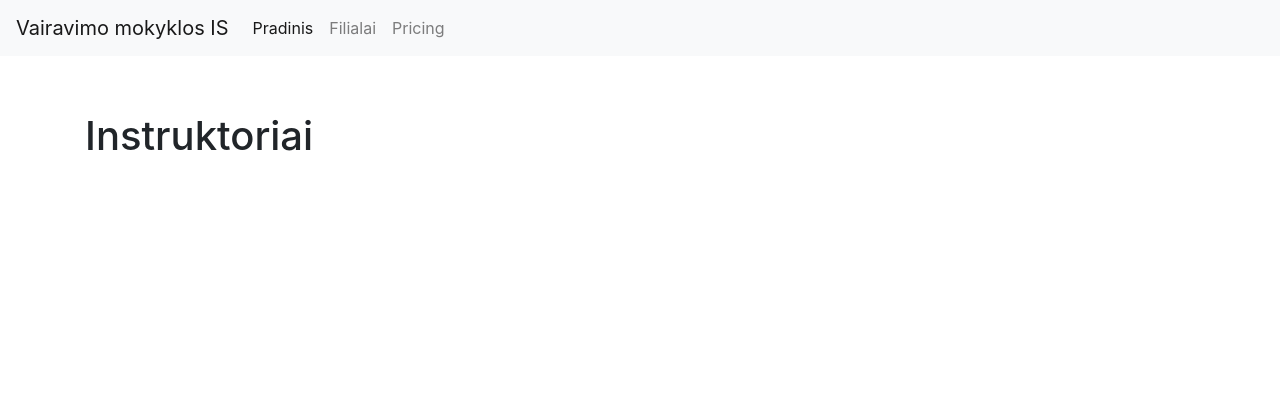
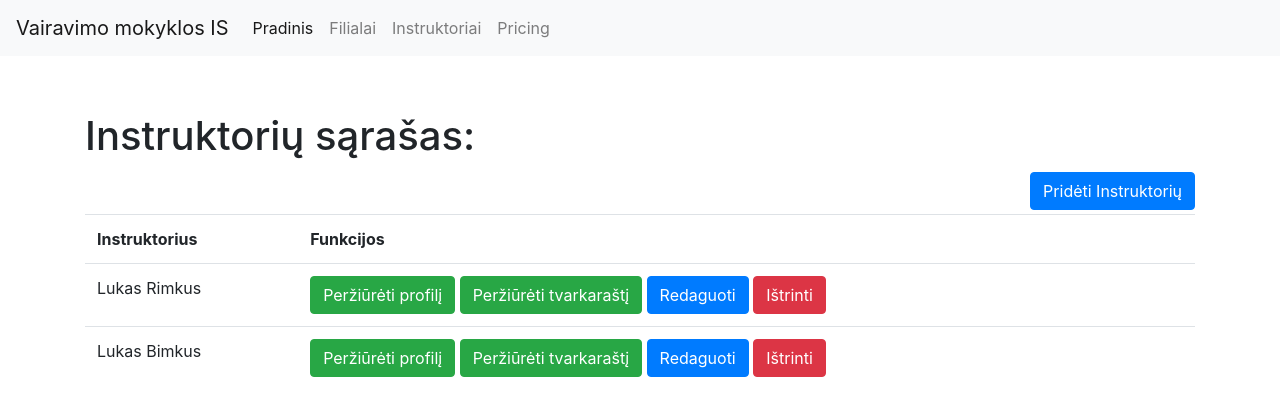
Before and after one commit to LukasKez/Vairavimo_Mokyklos_IS, a Symfony app: template templates/instruktoriai/instruktoriai.html.twig in a window 1280 px wide. Shown: the top 416 px of the page. Run offline with Twig, Linux system fonts and the light colour scheme; the template is opened without the code that fills it, so the values that code supplies are empty; some libraries are stand-ins or nearby versions.

Commit message:
Added Instruktoriai GUI

```diff
--- a/composer.json
+++ b/composer.json
@@ -23,6 +23,7 @@
         "symfony/swiftmailer-bundle": "^3.1",
         "symfony/translation": "4.3.*",
         "symfony/twig-bundle": "4.3.*",
+        "symfony/twig-pack": "^1.0",
         "symfony/validator": "4.3.*",
         "symfony/web-link": "4.3.*",
         "symfony/yaml": "4.3.*"
--- a/config/bundles.php
+++ b/config/bundles.php
@@ -14,4 +14,5 @@ return [
     Symfony\Bundle\DebugBundle\DebugBundle::class => ['dev' => true, 'test' => true],
     Symfony\Bundle\MakerBundle\MakerBundle::class => ['dev' => true],
     Symfony\Bundle\WebServerBundle\WebServerBundle::class => ['dev' => true],
+    Twig\Extra\TwigExtraBundle\TwigExtraBundle::class => ['all' => true],
 ];
--- a/templates/base.html.twig
+++ b/templates/base.html.twig
@@ -19,6 +19,7 @@
                 <div class="navbar-nav">
                     <a class="nav-item nav-link active" href="{{ path('app_index') }}">Pradinis <span class="sr-only">(current)</span></a>
                     <a class="nav-item nav-link" href="{{ path('app_filialai') }}">Filialai</a>
+                    <a class="nav-item nav-link" href="{{ path('app_instruktoriai') }}">Instruktoriai</a>
                     <a class="nav-item nav-link" href="#">Pricing</a>
                 </div>
             </div>
--- a/templates/index.html.twig
+++ b/templates/index.html.twig
@@ -1,7 +1,7 @@
 {% extends 'base.html.twig' %}
 
-{% block title %}Sveiki!{% endblock %}
+{% block title %}Vairavimo Mokyklos IS{% endblock %}
 
 {% block body %}
-<h1>Hello world x)</h1>
+<h1>Sveiki atvykę į Vairavimo Mokyklos IS</h1>
 {% endblock %}
--- a/templates/instruktoriai/instruktoriai.html.twig
+++ b/templates/instruktoriai/instruktoriai.html.twig
@@ -3,7 +3,42 @@
 {% block title %}Instruktoriai{% endblock %}
 
 {% block body %}
-    <h1>Instruktoriai</h1>
-
+    <h1>Instruktorių sąrašas:</h1>
+    <a href="{{ path('app_instruktoriaiPrideti') }}" class="btn btn-primary my-1 float-right">Pridėti Instruktorių</a>
+    <table class="table">
+        <tr>
+            <th>Instruktorius</th>
+            <th>Funkcijos</th>
+        </tr>
+        <tr>
+            <td>Lukas Rimkus </td>
+            <td>
+                <a href="{{ path('app_instruktoriaiProfilis') }}" class="btn btn-success">Peržiūrėti profilį</a>
+                <a href="{{ path('app_instruktoriaiTvarkarastis') }}" class="btn btn-success">Peržiūrėti tvarkaraštį</a>
+                <a href="{{ path('app_instruktoriaiRedaguoti') }}" class="btn btn-primary">Redaguoti</a>
+                <a href="{{ path('app_instruktoriaiIstrinti') }}" class="btn btn-danger js-delete-btn">Ištrinti</a>
+            </td>
+        </tr>
+        <tr>
+            <td>Lukas Bimkus</td>
+            <td>
+                <a href="#" class="btn btn-success">Peržiūrėti profilį</a>
+                <a href="#" class="btn btn-success">Peržiūrėti tvarkaraštį</a>
+                <a href="#" class="btn btn-primary">Redaguoti</a>
+                <a href="#" class="btn btn-danger">Ištrinti</a>
+            </td>
+        </tr>
+    </table>
 
 {% endblock %}
+
+{% block javascripts %}
+    {{ parent() }}
+<script>
+    $(document).ready(function () {
+        $('.js-delete-btn').on('click', function () {
+            return confirm('Ar tikrai norite istrinti Instruktorių?');
+        });
+    });
+</script>
+{% endblock %}
```
Also changed, not shown: src/Controller/InstruktoriaiController.php (added, +84 -0 lines), templates/instruktoriai/prideti.html.twig (added, +9 -0 lines), templates/instruktoriai/profilis.html.twig (added, +8 -0 lines), templates/instruktoriai/tvarkarastis.html.twig (added, +8 -0 lines), public/.htaccess (added), 2 other files.
